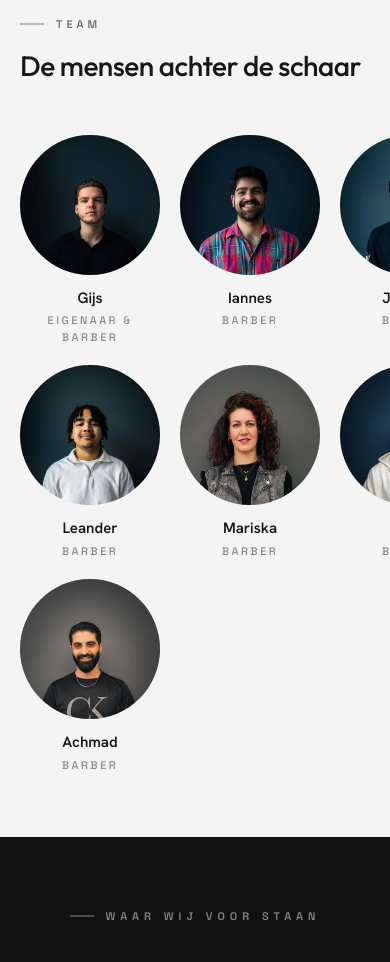
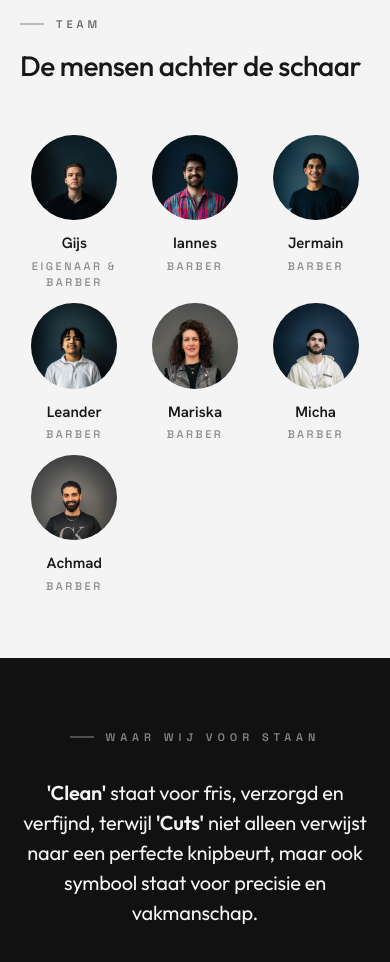
Before and after one commit to izzshtt/CleanCuts-wageningen, a Next.js app: page / in a window 390 px wide. Shown: the part 3920-4882 px from the top of the page. Built offline with nearby package versions, Linux system fonts and the light colour scheme.

Commit message:
fix: adjust team avatar dimensions and grid gaps for better responsiveness

```diff
--- a/src/app/globals.css
+++ b/src/app/globals.css
@@ -59,10 +59,12 @@
 }
 @media (max-width: 560px) {
   .footer-grid { grid-template-columns: 1fr; }
-  .team-grid { grid-template-columns: repeat(3, 1fr); gap: 20px; }
+  .team-grid { grid-template-columns: repeat(3, 1fr); gap: 12px; }
+  .team-avatar { width: 22vw !important; height: 22vw !important; }
 }
 @media (max-width: 380px) {
-  .team-grid { grid-template-columns: repeat(2, 1fr); }
+  .team-grid { grid-template-columns: repeat(2, 1fr); gap: 16px; }
+  .team-avatar { width: 32vw !important; height: 32vw !important; }
 }
 @media (max-width: 680px) {
   .hero-review-card { display: none !important; }
--- a/src/components/sections/Team.tsx
+++ b/src/components/sections/Team.tsx
@@ -28,6 +28,7 @@ function Avatar({ member, delay, inView }: { member: TeamMember; delay: number;
       }}
     >
       <div
+        className="team-avatar"
         style={{
           width: 'clamp(140px, 18vw, 200px)',
           height: 'clamp(140px, 18vw, 200px)',
```
